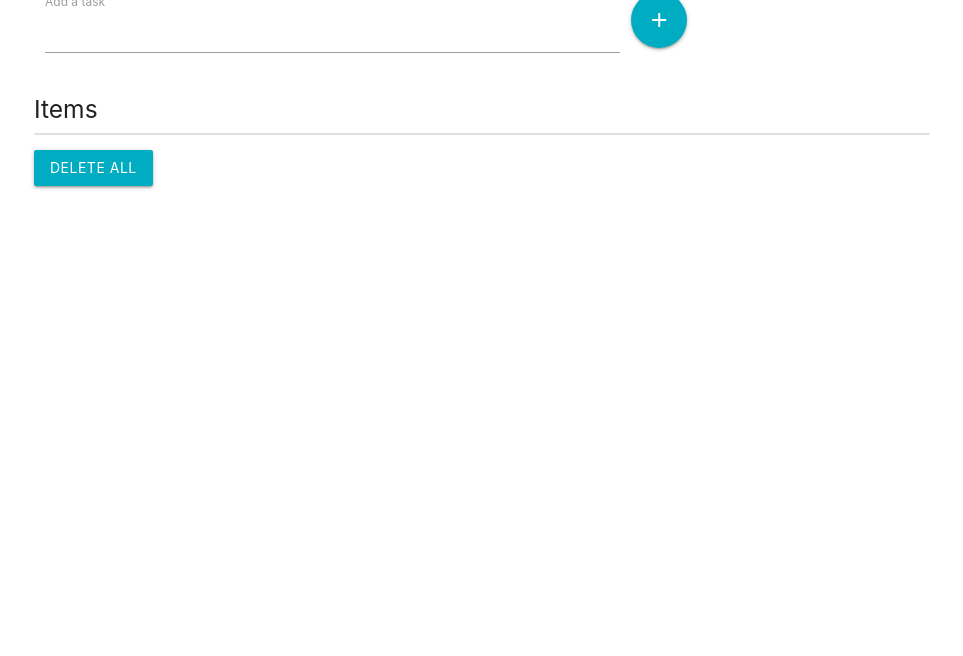
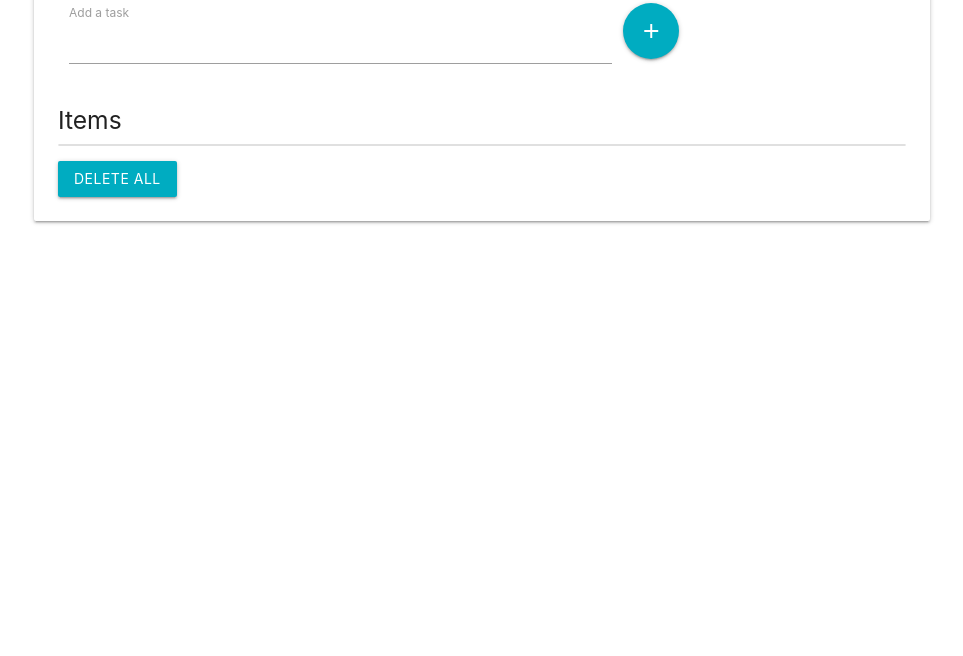
Before and after one commit to laura-ksm/todo-app, a plain HTML site: page index.html in a window 1280 px wide. Shown: the part 144-800 px from the top of the page, without its empty margins (158-1121 px from the left). Drawn offline with nearby package versions, Linux system fonts and the light colour scheme.

Commit message:
card css added

```diff
--- a/index.html
+++ b/index.html
@@ -10,16 +10,16 @@
     <!-- Google Font -->
     <link rel="preconnect" href="https://fonts.gstatic.com">
     <link href="https://fonts.googleapis.com/css2?family=Poppins:wght@300;400;700&display=swap" rel="stylesheet">
-    <title>ToDo app</title>
+    <title>ToDo List</title>
 </head>
 <body>
     <div class="container">
+        <div class="card">
+            <div class="card-content">
                 <div class="row">
                     <div class="col s12">
                         <h2 class="center-align cyan darken-1">To-Do List</h2>
                     </div>
-        </div>
-        <div class="row">
                     <div class="input-field col s8">
                         <input placeholder="" id="task" type="text">
                         <label for="task">Add a task</label>
@@ -27,8 +27,10 @@
                     <a id="button-add" class="btn-floating btn-large waves-effect waves-light right-align cyan darken-1"><i class="material-icons">add</i></a>
                 </div>
                 <h5>Items</h5>
-        <ul id="collection-list" class="collection with-header"></ul>
+                <ul id="collection-list" class="collection"></ul>
                 <a id="delete-all" class="waves-effect waves-light btn cyan darken-1">Delete all</a>
+            </div>
+        </div>
     </div>
 
     <!-- Jquery CDN -->
```
Lines whose indentation alone changed are shown as unchanged.
